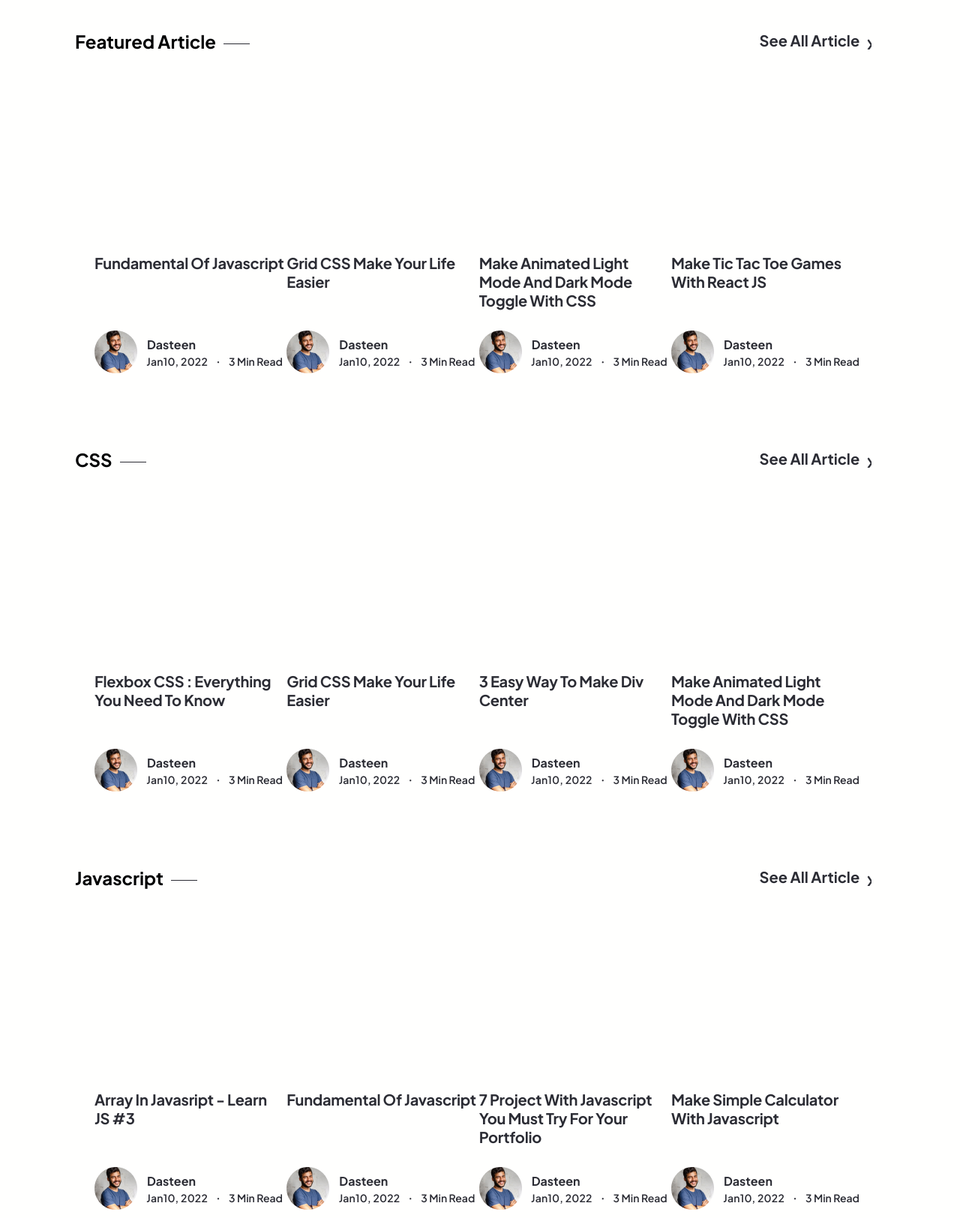
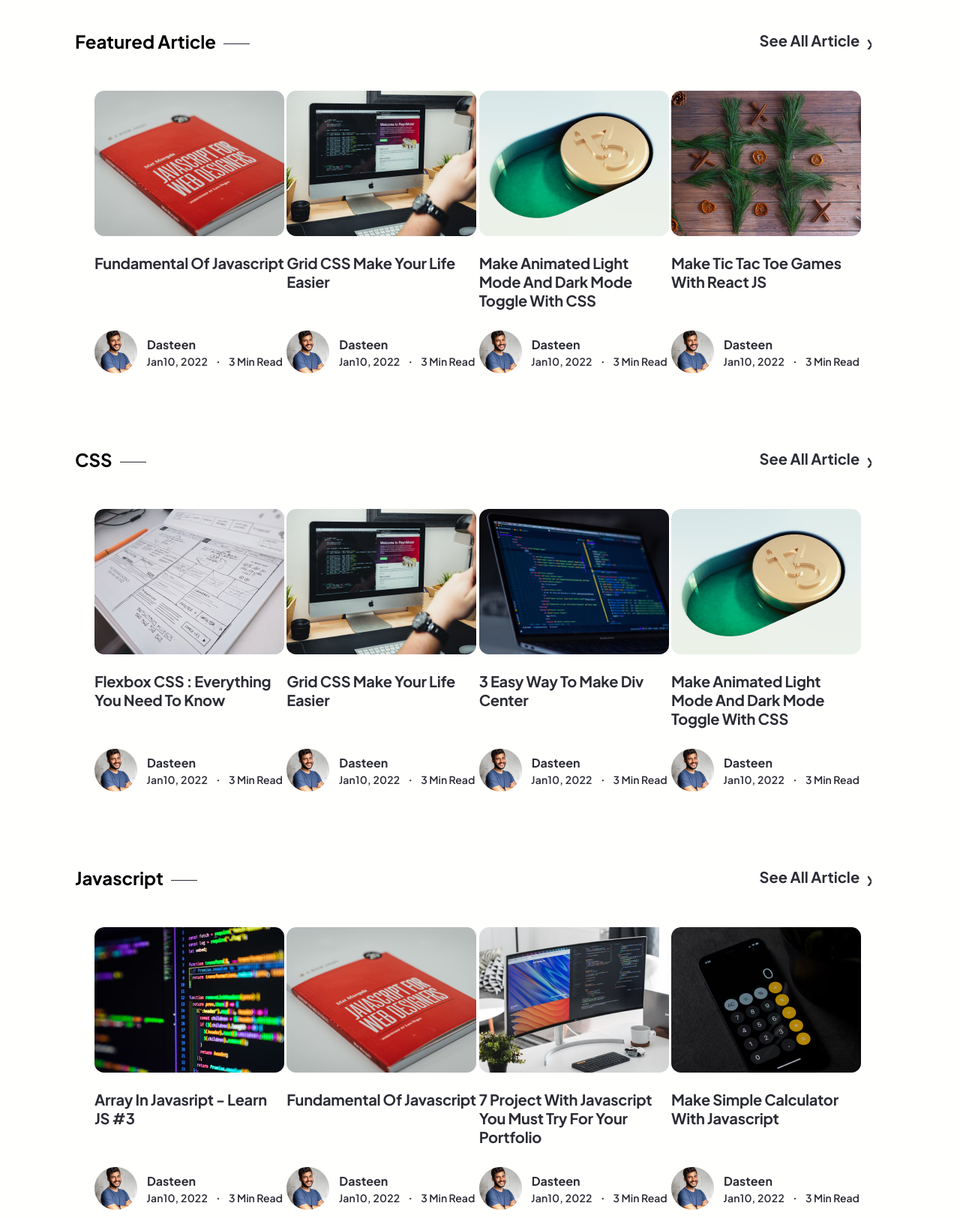
Before and after one commit to stricovtsov/Dasteen, a plain HTML site: page index.html in a window 1280 px wide. Shown: the part 1420-3045 px from the top of the page at 75% size. Drawn offline with Linux system fonts and the light colour scheme; the site is published under a folder, as on GitHub Pages, so addresses that start at the root find nothing; a script that the page names is missing.

```diff
--- a/main_dasteen.css
+++ b/main_dasteen.css
@@ -624,52 +624,52 @@
 height: 65px;
 }
 .Post_Section_Bundle:nth-child(1) .cards_Post_Section_Bundle:nth-child(1) .img{
-  background: url(/assets_dasteen/Article_Image.png);
+  background: url(./assets_dasteen/Article_Image.png);
 }
 .Post_Section_Bundle:nth-child(1) .cards_Post_Section_Bundle:nth-child(2) .img{
-   background: url(/assets_dasteen/Article_grid.png);
+   background: url(./assets_dasteen/Article_grid.png);
  }
  .Post_Section_Bundle:nth-child(1) .cards_Post_Section_Bundle:nth-child(3) .img{
-   background: url(/assets_dasteen/Article_dolar.png);
+   background: url(./assets_dasteen/Article_dolar.png);
  }
  .Post_Section_Bundle:nth-child(1) .cards_Post_Section_Bundle:nth-child(4) .img{
-   background: url(/assets_dasteen/Article_tri.png);
+   background: url(./assets_dasteen/Article_tri.png);
  }
  .Post_Section_Bundle:nth-child(2) .cards_Post_Section_Bundle:nth-child(1) .img{
-   background: url(/assets_dasteen/Article_Image\(1\).png);
+   background: url(./assets_dasteen/Article_Image\(1\).png);
  }
  .Post_Section_Bundle:nth-child(2) .cards_Post_Section_Bundle:nth-child(2) .img{
-    background: url(/assets_dasteen/Article_grid.png);
+    background: url(./assets_dasteen/Article_grid.png);
   }
   .Post_Section_Bundle:nth-child(2) .cards_Post_Section_Bundle:nth-child(3) .img{
-    background: url(/assets_dasteen/Article_Image\(2_3\).png);
+    background: url(./assets_dasteen/Article_Image\(2_3\).png);
   }
   .Post_Section_Bundle:nth-child(2) .cards_Post_Section_Bundle:nth-child(4) .img{
-   background: url(/assets_dasteen/Article_dolar.png);
+   background: url(./assets_dasteen/Article_dolar.png);
   }
   .Post_Section_Bundle:nth-child(3) .cards_Post_Section_Bundle:nth-child(1) .img{
-   background: url(/assets_dasteen/Article_Image\(3_1\).png);
+   background: url(./assets_dasteen/Article_Image\(3_1\).png);
  }
  .Post_Section_Bundle:nth-child(3) .cards_Post_Section_Bundle:nth-child(2) .img{
-   background: url(/assets_dasteen/Article_Image.png);
+   background: url(./assets_dasteen/Article_Image.png);
   }
   .Post_Section_Bundle:nth-child(3) .cards_Post_Section_Bundle:nth-child(3) .img{
-    background: url(/assets_dasteen/Article_Image\(3_3\).png);
+    background: url(./assets_dasteen/Article_Image\(3_3\).png);
   }
   .Post_Section_Bundle:nth-child(3) .cards_Post_Section_Bundle:nth-child(4) .img{
-   background: url(/assets_dasteen/Article_Image\(3_4\).png);
+   background: url(./assets_dasteen/Article_Image\(3_4\).png);
   }
   .Post_Section_Bundle:nth-child(4) .cards_Post_Section_Bundle:nth-child(1) .img{
-   background: url(/assets_dasteen/Article_Image\(4_1\).png);
+   background: url(./assets_dasteen/Article_Image\(4_1\).png);
  }
  .Post_Section_Bundle:nth-child(4) .cards_Post_Section_Bundle:nth-child(2) .img{
-   background: url(/assets_dasteen/Article_Image\(4_2\).png);
+   background: url(./assets_dasteen/Article_Image\(4_2\).png);
   }
   .Post_Section_Bundle:nth-child(4) .cards_Post_Section_Bundle:nth-child(3) .img{
-    background: url(/assets_dasteen/Article_Image\(4_3\).png);
+    background: url(./assets_dasteen/Article_Image\(4_3\).png);
   }
   .Post_Section_Bundle:nth-child(4) .cards_Post_Section_Bundle:nth-child(4) .img{
-   background: url(/assets_dasteen/Article_tri.png);
+   background: url(./assets_dasteen/Article_tri.png);
   }
 .button_Post_Section_Bungle{
    margin: 67px auto 0px auto;
```
